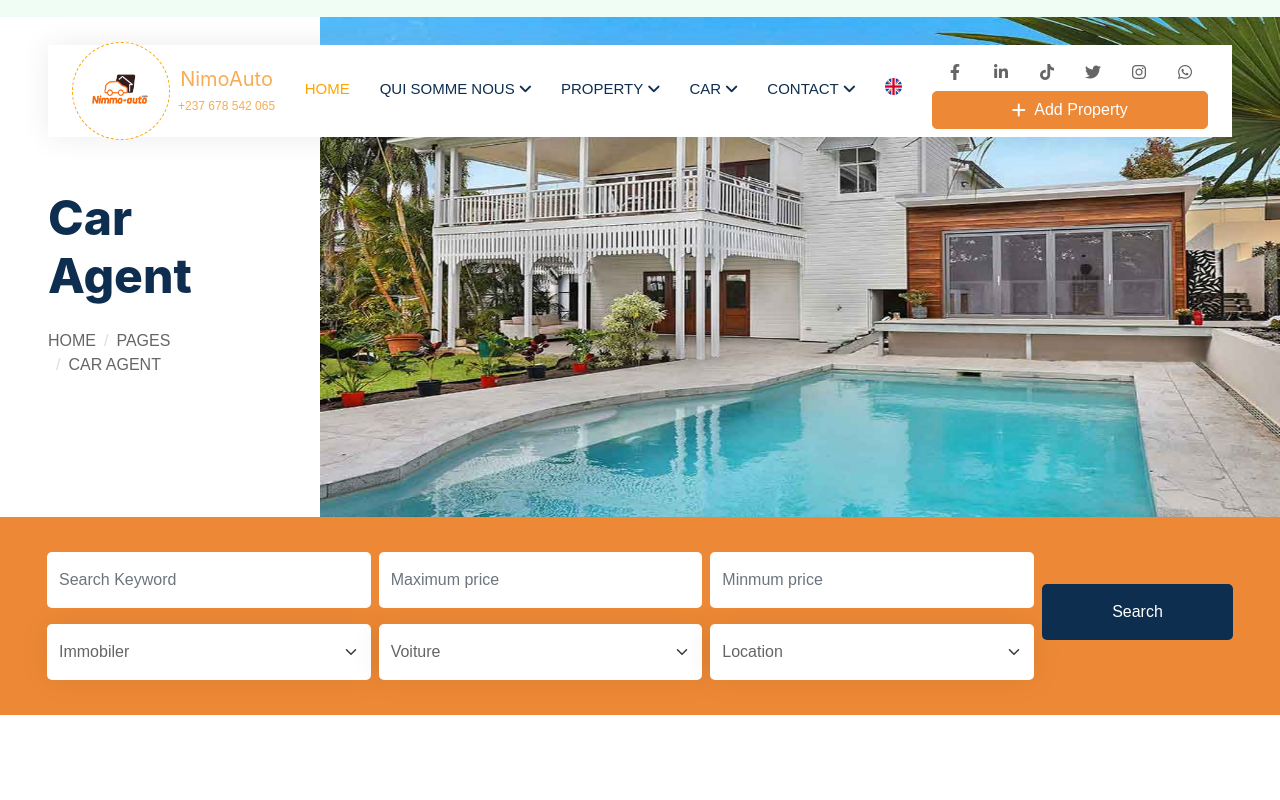
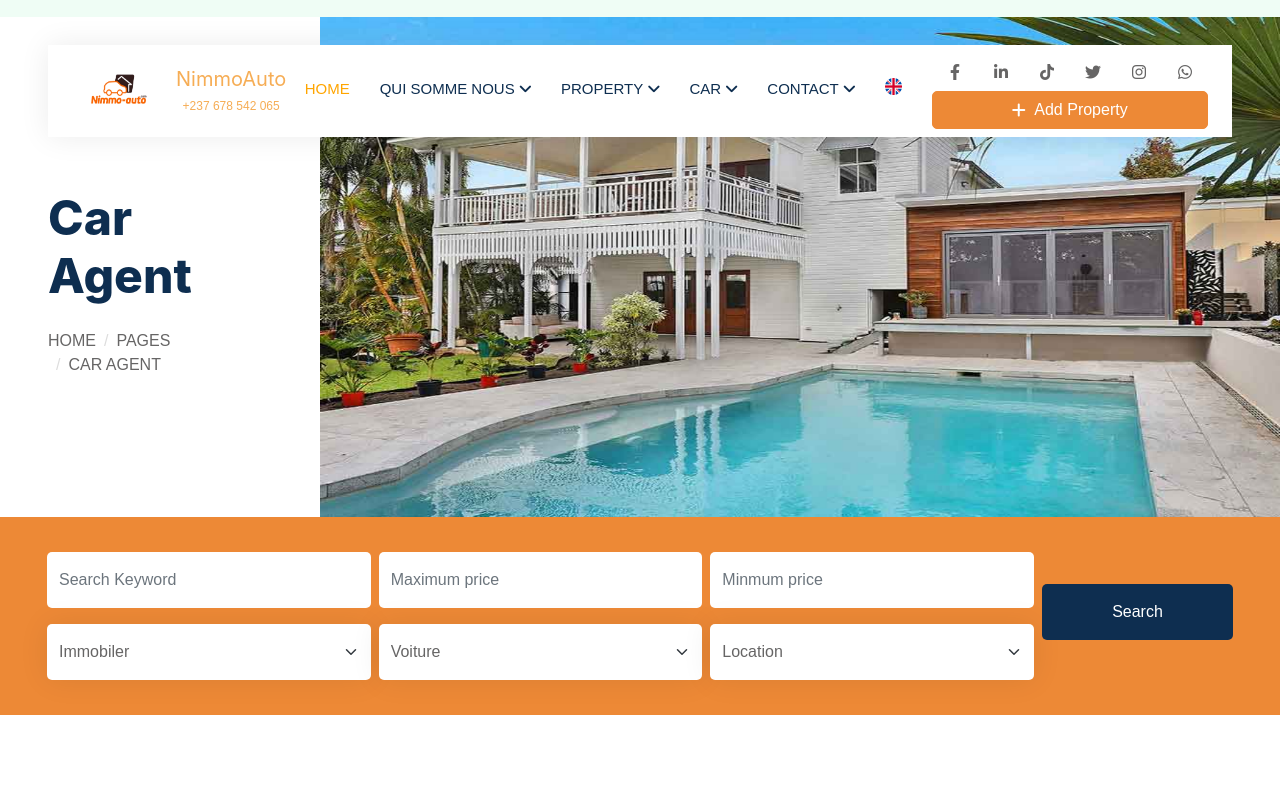
Before and after one commit to Fredsoma/InfinityNimmoAuto.github.io, a plain HTML site: page car-agent.html in a window 1280 px wide. Shown: the top 800 px of the page. Drawn offline with nearby package versions, Linux system fonts and the light colour scheme; files that its build step writes are made by us from their sources; files whose address does not match are found by name.

Commit message:
Update car-agent.html

```diff
--- a/car-agent.html
+++ b/car-agent.html
@@ -53,10 +53,10 @@
     <nav class="navbar navbar-expand-lg bg-white navbar-light pt-2 px-4">
 
       <a href="index.html" class="navbar-brand d-flex align-items-center text-center">
-        <div class="icon p-2 me-2">
+        <div class=" p-2 me-2">
           <img class="img-fluid" src="img/NimoAuto.jpg" alt="Icon" style="width: 80px; height: 80px" />
         </div>
-        <h1 class="m-0 text-orange-400">NimoAuto <br> <span class="span-text">
+        <h1 class="m-0 text-orange-400">NimmoAuto <br> <span class="span-text">
             +237 678 542 065
           </span>
         </h1>
```
